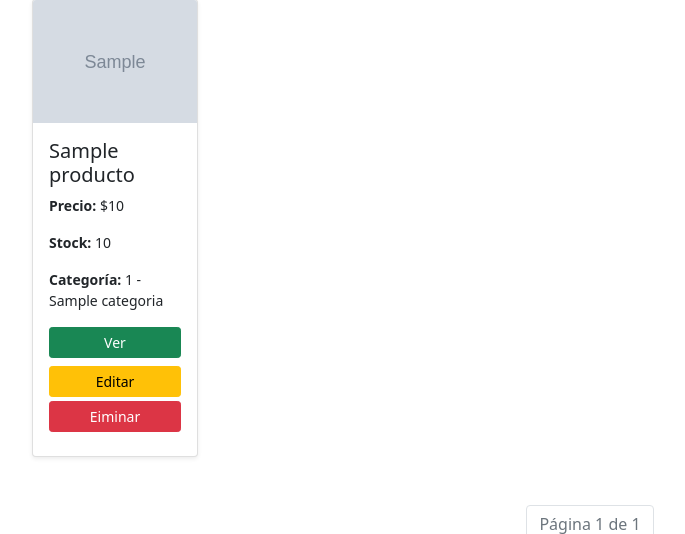
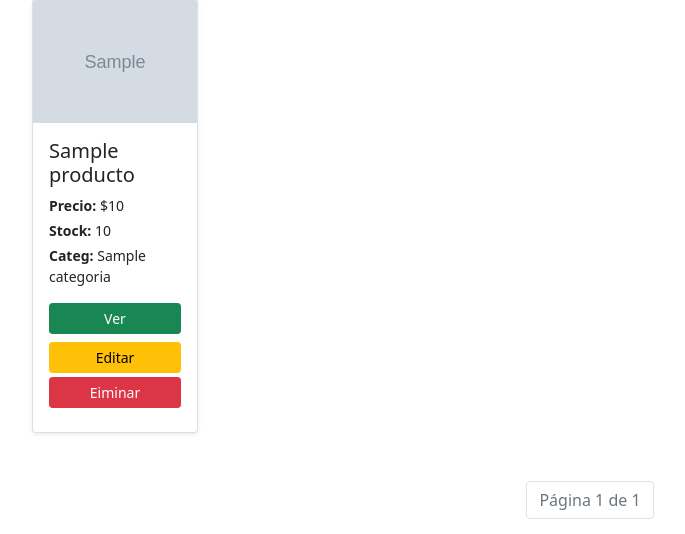
Before and after one commit to Naacho-mp/backend_tienda, a Django app: page /mostrar_productos/ in a window 1280 px wide. Shown: the part 194-728 px from the top of the page, without its empty margins (50-735 px from the left). Run offline with Django 5.2, Linux system fonts and the light colour scheme; tables that the repository leaves empty hold one stand-in row (values such as "Sample post"); grey boxes marked "Sample" are stand-in pictures.

Commit message:
Se quita el id de categorias

```diff
--- a/backend/tienda/templates/mostrar_productos.html
+++ b/backend/tienda/templates/mostrar_productos.html
@@ -45,9 +45,9 @@
                         <div class="card-body">
                             <h5 class="card-title">{{ p.nombre }}</h5>
                             <!-- <p class="card-text"><strong>Descripción:</strong> {{ p.descripcion }}</p> -->
-                            <p class="card-text small"><strong>Precio:</strong> ${{ p.precio }}</p>
-                            <p class="card-text small"><strong>Stock:</strong> {{ p.stock }}</p>
-                            <p class="card-text small"><strong>Categoría:</strong> {{ p.categoria }}</p>
+                            <p class="card-text small mb-1"><strong>Precio:</strong> ${{ p.precio}}</p>
+                            <p class="card-text small mb-1"><strong>Stock:</strong> {{ p.stock }}</p>
+                            <p class="card-text small mb-3"><strong>Categ:</strong> {{ p.categoria.nombre }}</p>
                             <a href="{% url 'ver_producto' p.id %}" class="btn btn-success btn-sm w-100 mb-2">Ver</a>
                             <a href="{% url 'actualizar_producto' p.id %}" class="btn btn-warning btn-sm w-100 mb-1">Editar</a>
                             <a href="{% url 'eliminar_producto' p.id %}" class="btn btn-danger btn-sm w-100 mb-2">Eiminar</a>
```
Also changed, not shown: backend/media/mostrar_productos/1_1744133578000_yxWH1Xr.png (added).
